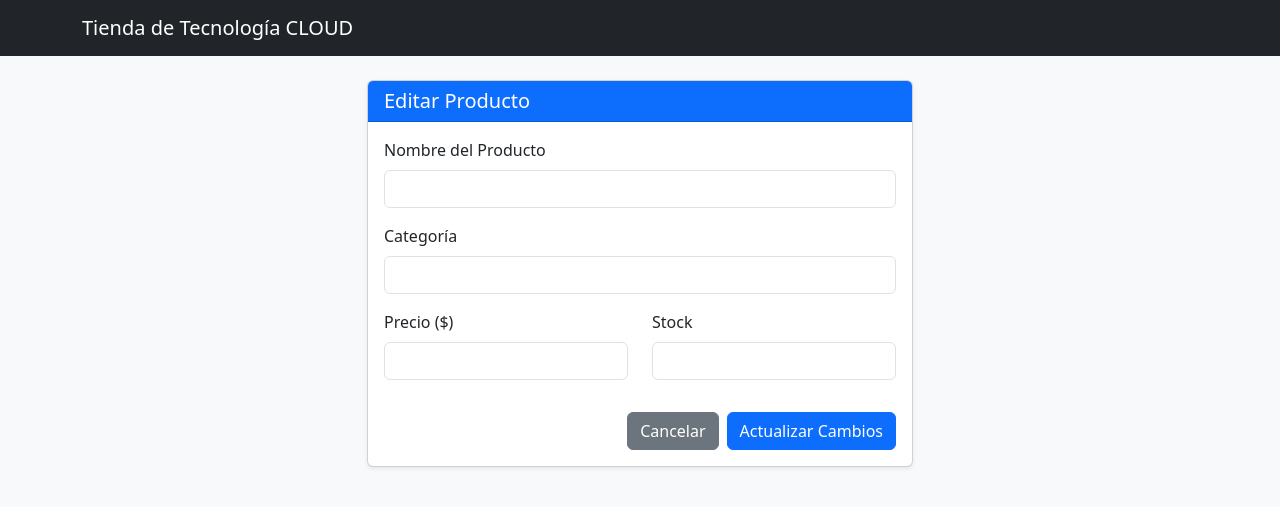
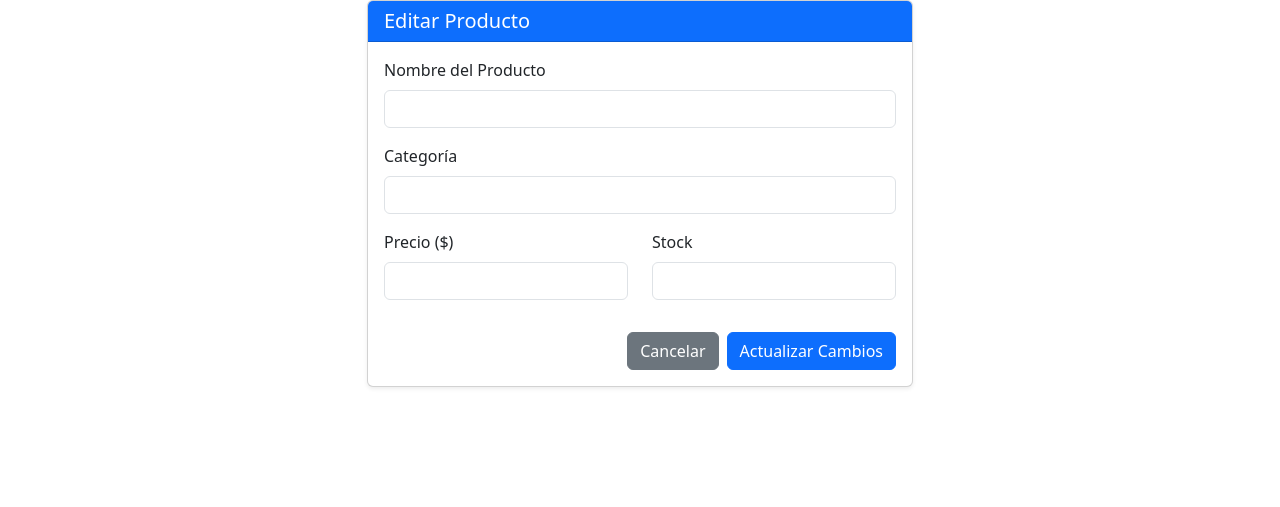
Before and after one commit to Canaviri-09/Primer-Parcial---Emergentes-II, a Flask app: page /editar/1 in a window 1280 px wide. Shown: the top 507 px of the page. Run offline with Flask 3, Linux system fonts and the light colour scheme; data that the repository does not hold is empty.

Commit message:
Configuración Segunda vercion base.html

```diff
--- a/templates/base.html
+++ b/templates/base.html
@@ -1,20 +1,18 @@
 <!doctype html>
-<html lang="es">
-<head>
+<html lang="en">
+  <head>
     <meta charset="utf-8">
     <meta name="viewport" content="width=device-width, initial-scale=1">
     <title>Gestión de Inventario Tienda de Tecnologia CLOUD</title>
-    <link href="https://cdn.jsdelivr.net/npm/bootstrap@5.3.0/dist/css/bootstrap.min.css" rel="stylesheet">
-</head>
-<body class="bg-light">
-    <nav class="navbar navbar-dark bg-dark mb-4">
-        <div class="container">
-            <a class="navbar-brand" href="/">Tienda de Tecnología CLOUD</a>
-        </div>
-    </nav>
+    <link href="https://cdn.jsdelivr.net/npm/bootstrap@5.3.8/dist/css/bootstrap.min.css" rel="stylesheet" integrity="sha384-sRIl4kxILFvY47J16cr9ZwB07vP4J8+LH7qKQnuqkuIAvNWLzeN8tE5YBujZqJLB" crossorigin="anonymous">
+  </head>
+  <body>
     <div class="container">
-        {% block content %}{% endblock %}
+    {% block content %}
+
+    {% endblock %}
+
     </div>
-    <script src="https://cdn.jsdelivr.net/npm/bootstrap@5.3.0/dist/js/bootstrap.bundle.min.js"></script>
-</body>
+    <script src="https://cdn.jsdelivr.net/npm/bootstrap@5.3.8/dist/js/bootstrap.bundle.min.js" integrity="sha384-FKyoEForCGlyvwx9Hj09JcYn3nv7wiPVlz7YYwJrWVcXK/BmnVDxM+D2scQbITxI" crossorigin="anonymous"></script>
+  </body>
 </html>
```
